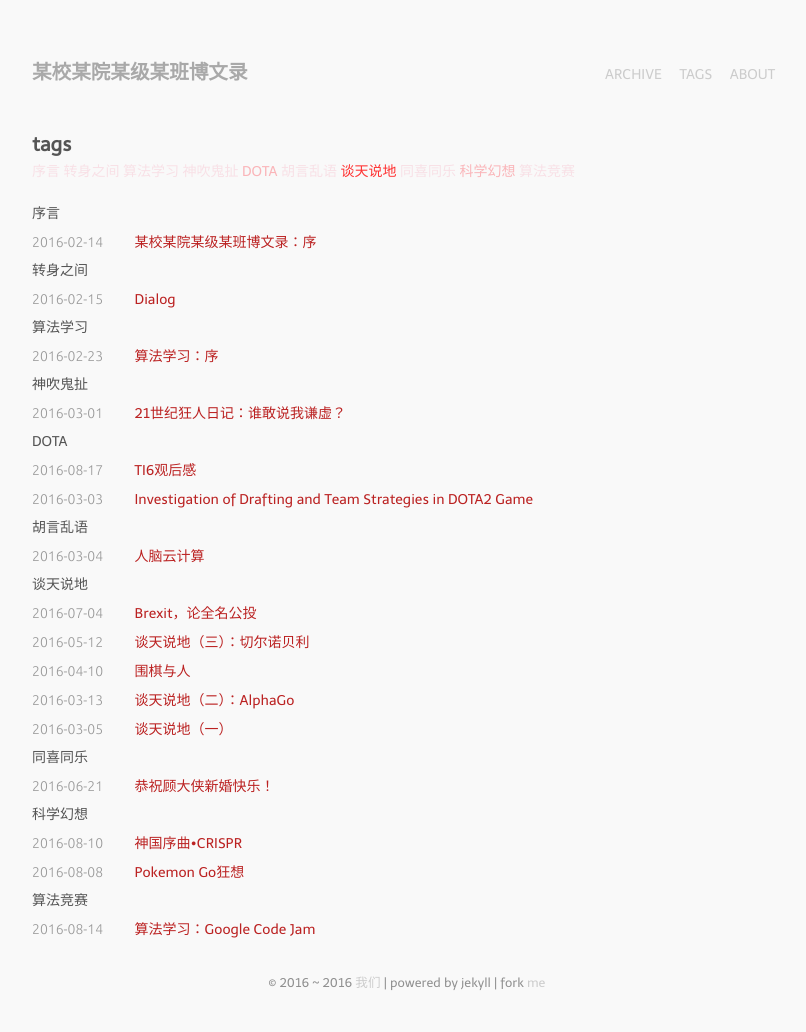
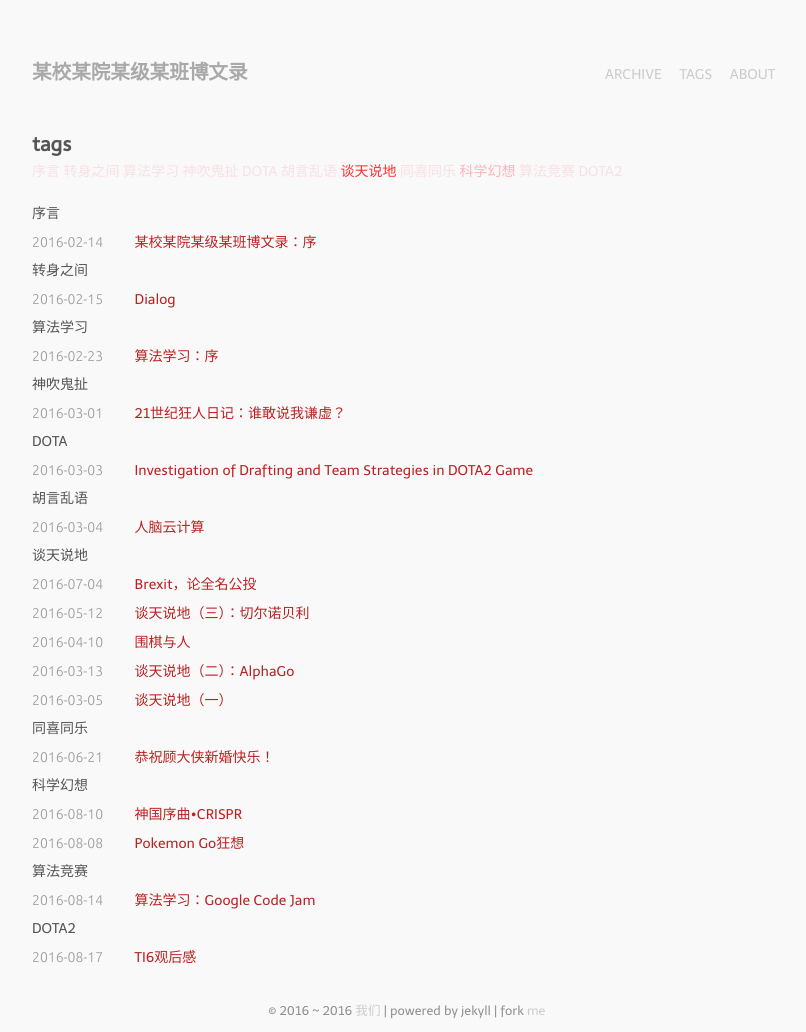
Before and after one commit to pkuphys/pkuphys.github.io, a Jekyll site: the page built from tags.markdown, in a window 1280 px wide. Shown: the whole page, without its empty margins (233-1039 px from the left). Built offline with Jekyll 4.4.1, drawn with Linux system fonts in a browser that asks for light colours; nearby versions of some CDN libraries; some web fonts are replaced; before the commit the page ends 1004 px from its top, so only the background shows below that.

Commit message:
formatting

```diff
--- a/_posts/2016-08-17-AfterTI6.markdown
+++ b/_posts/2016-08-17-AfterTI6.markdown
@@ -3,7 +3,7 @@ title: TI6观后感
 author: Zebo
 layout: post
 tags:
-- DOTA
+- DOTA2
 ---
 上次那篇关于dota的逗逼博文结尾提到：“to be continued”，但由于一直找不到合适的题材，所以一直拖着。感觉单纯描述dota这个游戏，显得很没意思，而且比较难写，内容也不是一篇博文可以涵盖的，毕竟100+个英雄，单纯罗列技能跟数据就可以达到三篇博文的篇幅了。恰巧，本届TI（DOTA2国际邀请赛：The International）刚刚结束，有感而发的这篇博文，就当作是那篇逗逼的后续吧。
 
```
